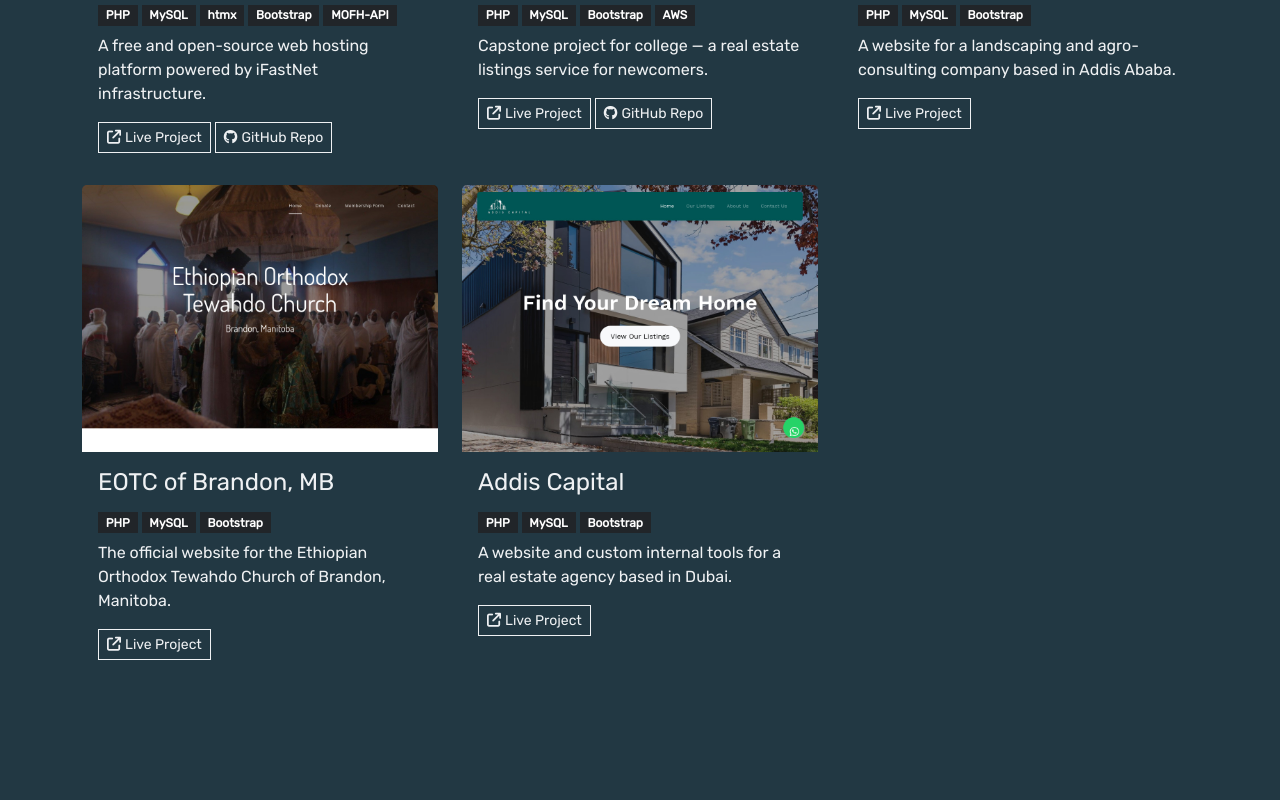
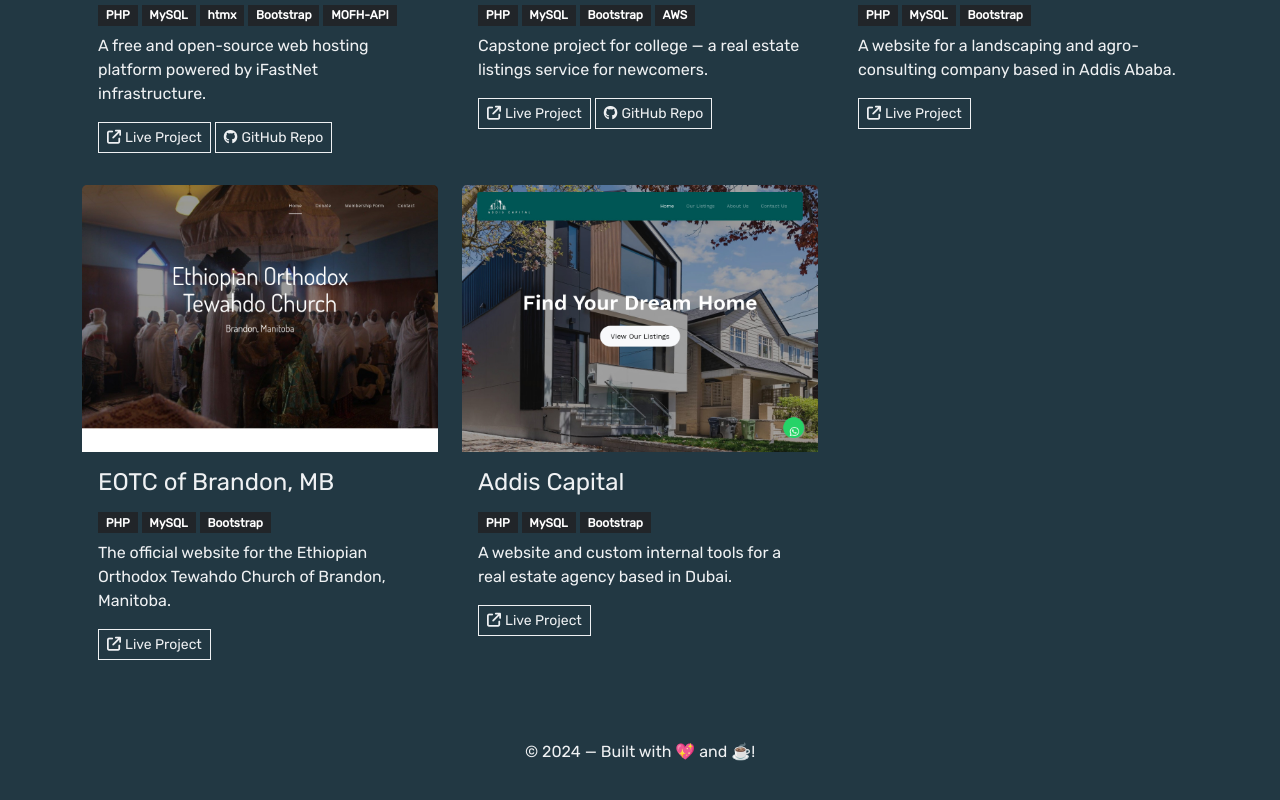
Before and after one commit to kiduswb/personal-website, a React (Vite) app: page / in a window 1280 px wide. Shown: the part 742-1542 px from the top of the page. Built offline with nearby package versions, Linux system fonts and the light colour scheme.

Commit message:
added: page footer

```diff
--- a/src/App.jsx
+++ b/src/App.jsx
@@ -1,6 +1,7 @@
 import Hero from "./components/Hero";
 import Skills from "./components/Skills";
 import Projects from './components/Projects';
+import Footer from "./components/Footer";
 
 function App ()
 {
@@ -9,6 +10,7 @@ function App ()
 			<Hero />
 			<Skills />
 			<Projects />
+			<Footer />
 		</section>
 	)
 }
--- a/src/components/Footer.jsx
+++ b/src/components/Footer.jsx
@@ -3,7 +3,14 @@
 function Footer()
 {
     return (
-        <footer className="footer">
+        <footer className="footer mt-5">
+            <div className="container">
+                <div className="row">
+                    <div className="col-lg-12 mx-auto text-center">
+                        <p>&copy; 2024 &mdash; Built with 💖 and ☕!</p>
+                    </div>
+                </div>
+            </div>
         </footer>
     )
 }
```
